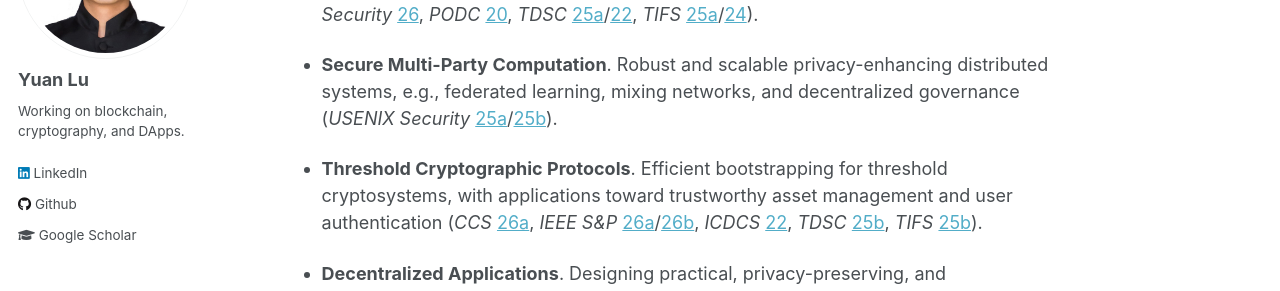
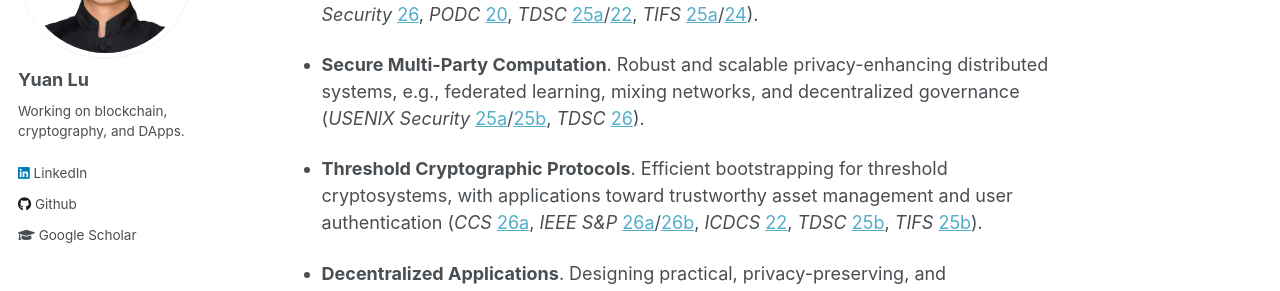
Before and after one commit to yylluu/yylluu.github.io, a Jekyll site: the page built from _pages/about.md, in a window 1280 px wide and 900 px high, scrolled down 357 px. Shown: the part 152-443 px from the top of the window. Built offline with Jekyll 4.4.1, drawn with Linux system fonts in a browser that asks for light colours.

Commit message:
Update about.md

```diff
--- a/_pages/about.md
+++ b/_pages/about.md
@@ -16,7 +16,7 @@ My research spans blockchain infrastructure, decentralized applications, and the
 
 - **Blockchain Consensus**. Enhancing the scalability, robustness, and performance of Layer-1 blockchain infrastructure (*CCS* [26b]()/[25](https://dl.acm.org/doi/abs/10.1145/3719027.3765132)/[22a](https://dl.acm.org/doi/abs/10.1145/3548606.3559346)/[22b](https://dl.acm.org/doi/abs/10.1145/3548606.3559379), *NDSS* [25](https://eprint.iacr.org/2024/206)/[22](https://eprint.iacr.org/2022/27), *USENIX Security* [26](https://www.usenix.org/conference/usenixsecurity26/presentation/liu-yizhong), *PODC* [20](https://dl.acm.org/doi/abs/10.1145/3382734.3405707), *TDSC* [25a](https://ieeexplore.ieee.org/abstract/document/11002681)/[22](https://ieeexplore.ieee.org/abstract/document/9913698), *TIFS* [25a](https://ieeexplore.ieee.org/abstract/document/11014212)/[24](https://ieeexplore.ieee.org/abstract/document/10415090)).
 
-- **Secure Multi-Party Computation**. Robust and scalable privacy-enhancing distributed systems, e.g., federated learning, mixing networks, and decentralized governance (*USENIX Security* [25a](https://www.usenix.org/conference/usenixsecurity25/presentation/su-yuan)/[25b](https://www.usenix.org/conference/usenixsecurity25/presentation/liu-yizhong)).
+- **Secure Multi-Party Computation**. Robust and scalable privacy-enhancing distributed systems, e.g., federated learning, mixing networks, and decentralized governance (*USENIX Security* [25a](https://www.usenix.org/conference/usenixsecurity25/presentation/su-yuan)/[25b](https://www.usenix.org/conference/usenixsecurity25/presentation/liu-yizhong), *TDSC* [26]()).
 
 - **Threshold Cryptographic Protocols**. Efficient bootstrapping for threshold cryptosystems, with applications toward trustworthy asset management and user authentication (*CCS* [26a](), *IEEE S&P* [26a](https://eprint.iacr.org/2025/149)/[26b](https://eprint.iacr.org/2025/1516), *ICDCS* [22](https://ieeexplore.ieee.org/abstract/document/9912190), *TDSC* [25b](https://ieeexplore.ieee.org/abstract/document/10807394), *TIFS* [25b](https://ieeexplore.ieee.org/abstract/document/11153573)).
 
```
